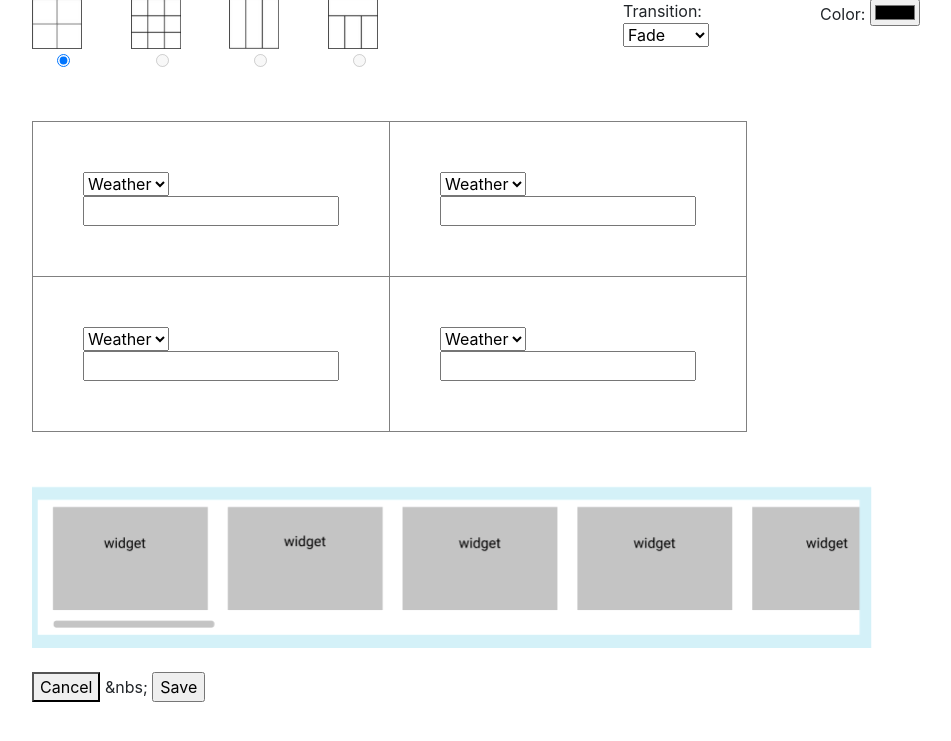
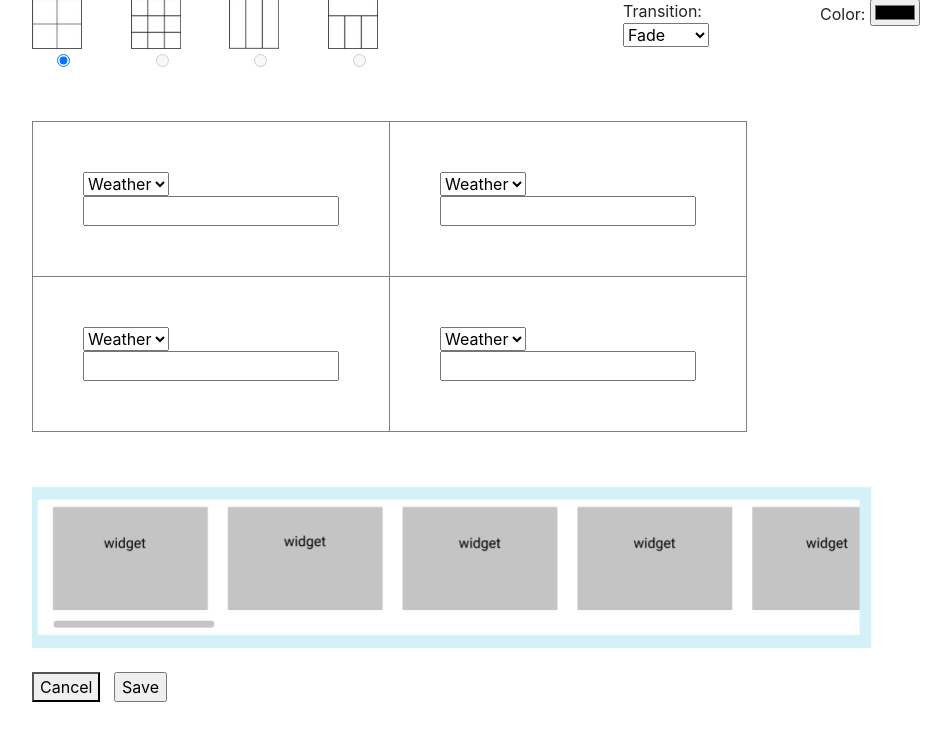
Before and after one commit to KevinPirabaharan/CIS-3750-Project-Group-2, a PHP site: page /create/edit.php?day=1 in a window 1280 px wide. Shown: the part 198-939 px from the top of the page, without its empty margins (32-983 px from the left). Run offline with PHP 8.4, Linux system fonts and the light colour scheme; some libraries are stand-ins or nearby versions.

Commit message:
Update edit.php

```diff
--- a/create/edit.php
+++ b/create/edit.php
@@ -15,8 +15,9 @@ if (isset($_POST['submit'])){
     $background = $_POST['background'];
 
     echo $transition."<br>".$gridLayout."<br>".$background;
-
-
+    $sql2 = "INSERT INTO slides (bgColor, grid, transition) VALUES ($background, $gridLayout, $transition)";
+    $result = $link->query($sql);
+    echo $result;
 
 }
 
@@ -117,7 +118,7 @@ if (isset($_POST['submit'])){
                 <img src="../images/widgets.png">
                 <br><br>
 
-                <button name="cancel"><a style="color: black; text-decoration:none;" href="index.php?login=1?day=<?php echo $day; ?>">Cancel</a></button>&nbsp;&nbs;&nbsp;<input type="submit" name="submit" value="Save">
+                <button name="cancel"><a style="color: black; text-decoration:none;" href="index.php?login=1?day=<?php echo $day; ?>">Cancel</a></button>&nbsp;&nbsp;&nbsp;<input type="submit" name="submit" value="Save">
             </form>
      <?php } ?>
         </div>
```
